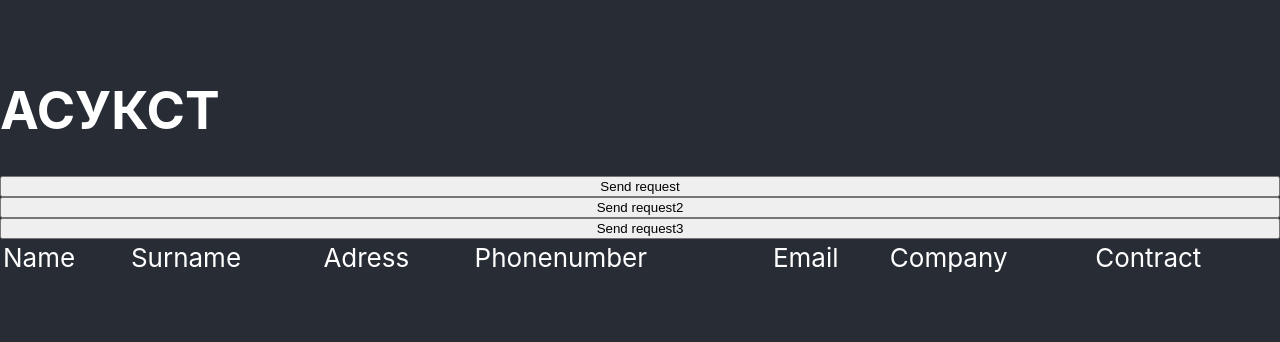
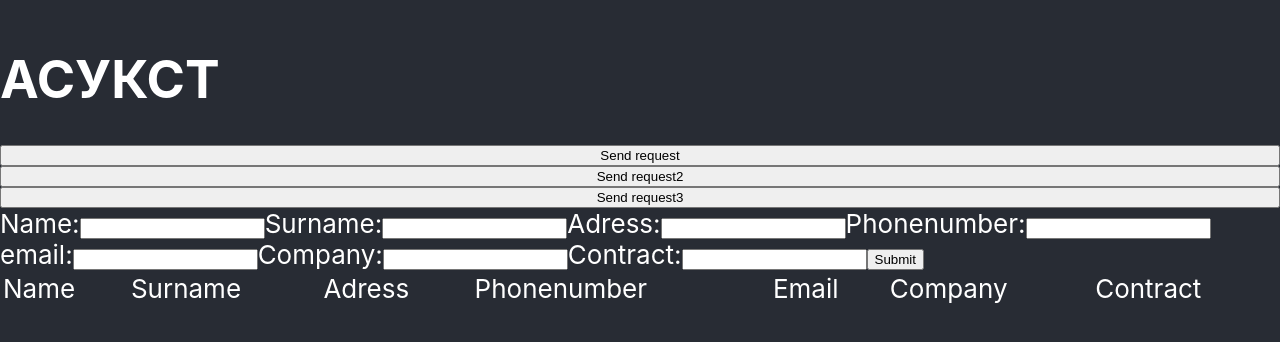
Before and after one commit to Shanya-ship-it/-, a React (Create React App) app in the folder client/: page / in a window 1280 px wide. Shown: the part 240-582 px from the top of the page. Built offline with nearby package versions, Linux system fonts and the light colour scheme.

Commit message:
YA ZAEBALAS

```diff
--- a/client/src/App.tsx
+++ b/client/src/App.tsx
@@ -26,6 +26,17 @@ interface User {
   company: string;
   contract: number;
 }
+
+const us: User = {
+  id: 6,
+  name: "fesmifes",
+  surname: "gesgse",
+  adress: "esefesfes",
+  phonenumber: 478965,
+  email: "Esesgesg",
+  company: "Esfefae",
+  contract: 6,
+};
 
 const App = () => {
   // Данные, полученные из бэка
@@ -61,7 +72,7 @@ const App = () => {
     const res = await fetch("http://localhost:8080/test3", {
       method: "POST",
       headers: { "Content-type": "application/json" },
-      body: JSON.stringify({}),
+      body: JSON.stringify({ us }),
     });
     // Парсим полученный JSON
     const json: User[] = await res.json();
@@ -75,6 +86,37 @@ const App = () => {
       <button onClick={sendRequest}>Send request</button>
       <button onClick={sendRequest2}>Send request2</button>
       <button onClick={sendRequest3}>Send request3</button>
+      <form onSubmit={sendRequest3}>
+        <label>
+          Name:
+          <input type="text" name="name" />
+        </label>
+        <label>
+          Surname:
+          <input type="text" name="surname" />
+        </label>
+        <label>
+          Adress:
+          <input type="text" name="adress" />
+        </label>
+        <label>
+          Phonenumber:
+          <input type="text" name="phonenumber" />
+        </label>
+        <label>
+          email:
+          <input type="text" name="email" />
+        </label>
+        <label>
+          Company:
+          <input type="text" name="company" />
+        </label>
+        <label>
+          Contract:
+          <input type="text" name="contract" />
+        </label>
+        <input type="submit" value="Submit" />
+      </form>
 
       {/* Превращаем данные в DOM элементы, по div'у на User'а*/}
       <table>
```
Also changed, not shown: 1 other file (tests, documents, lock files or other folders).
